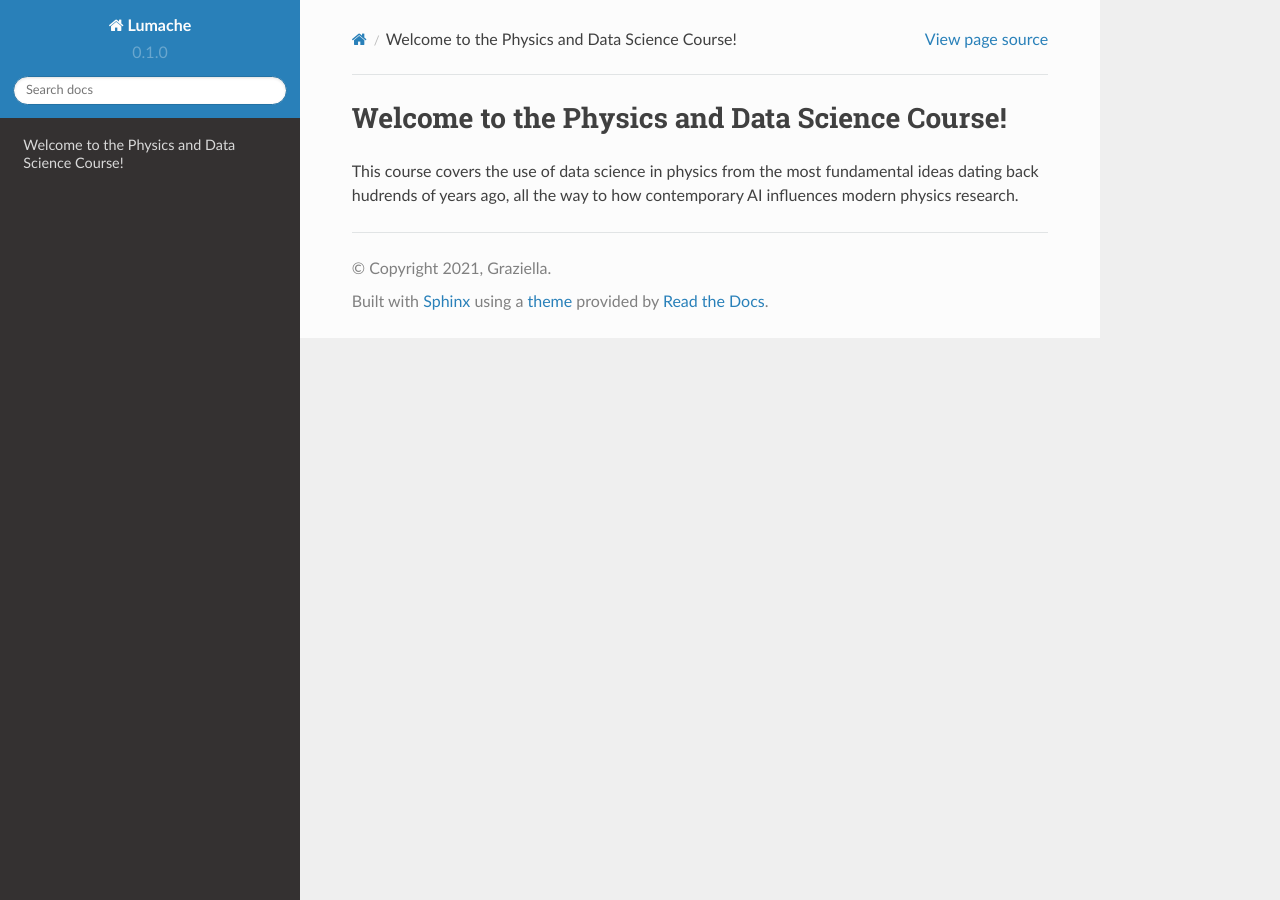
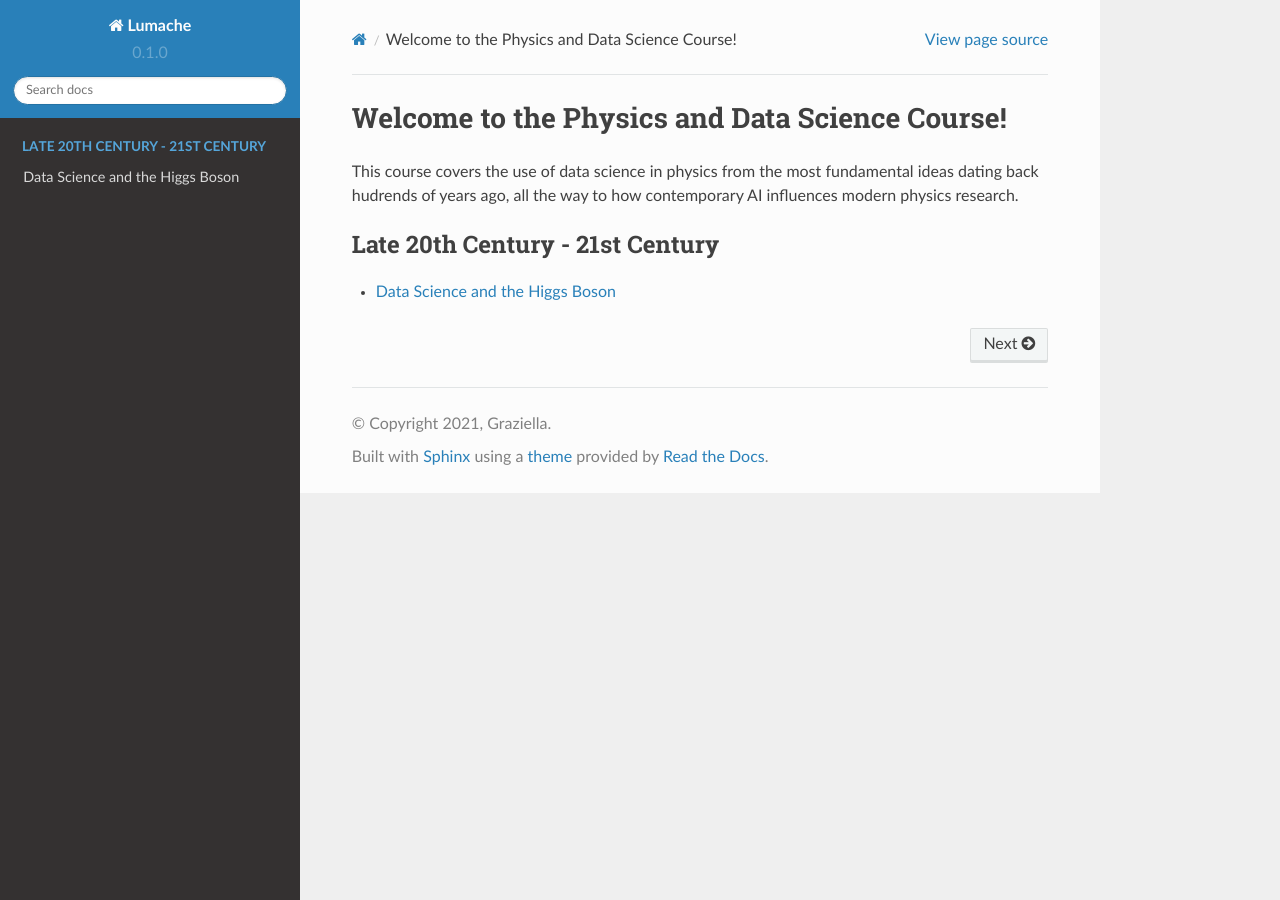
Before and after one commit to PhysData/course, a Sphinx documentation site: the page built from docs/index.rst, in a window 1280 px wide. Built offline with Sphinx 7.4.7 and the Read the Docs theme 2.0.0, drawn with Linux system fonts in a browser that asks for light colours; pages that are not in the unit, such as notebooks, are missing from menus.

Commit message:
Added higgs

```diff
--- a/docs/index.rst
+++ b/docs/index.rst
@@ -13,3 +13,4 @@ This course covers the use of data science in physics from the most fundamental
    :caption: Late 20th Century - 21st Century
 
    notebooks/tabular_dnn
+   notebooks/higgs
```
Also changed, not shown: docs/media/atlas.jpeg (added), docs/media/bayes.png (added), docs/media/g1.png (added), docs/media/hig.jpeg (added), docs/media/nn.png (added), docs/notebooks/higgs.ipynb (added).
